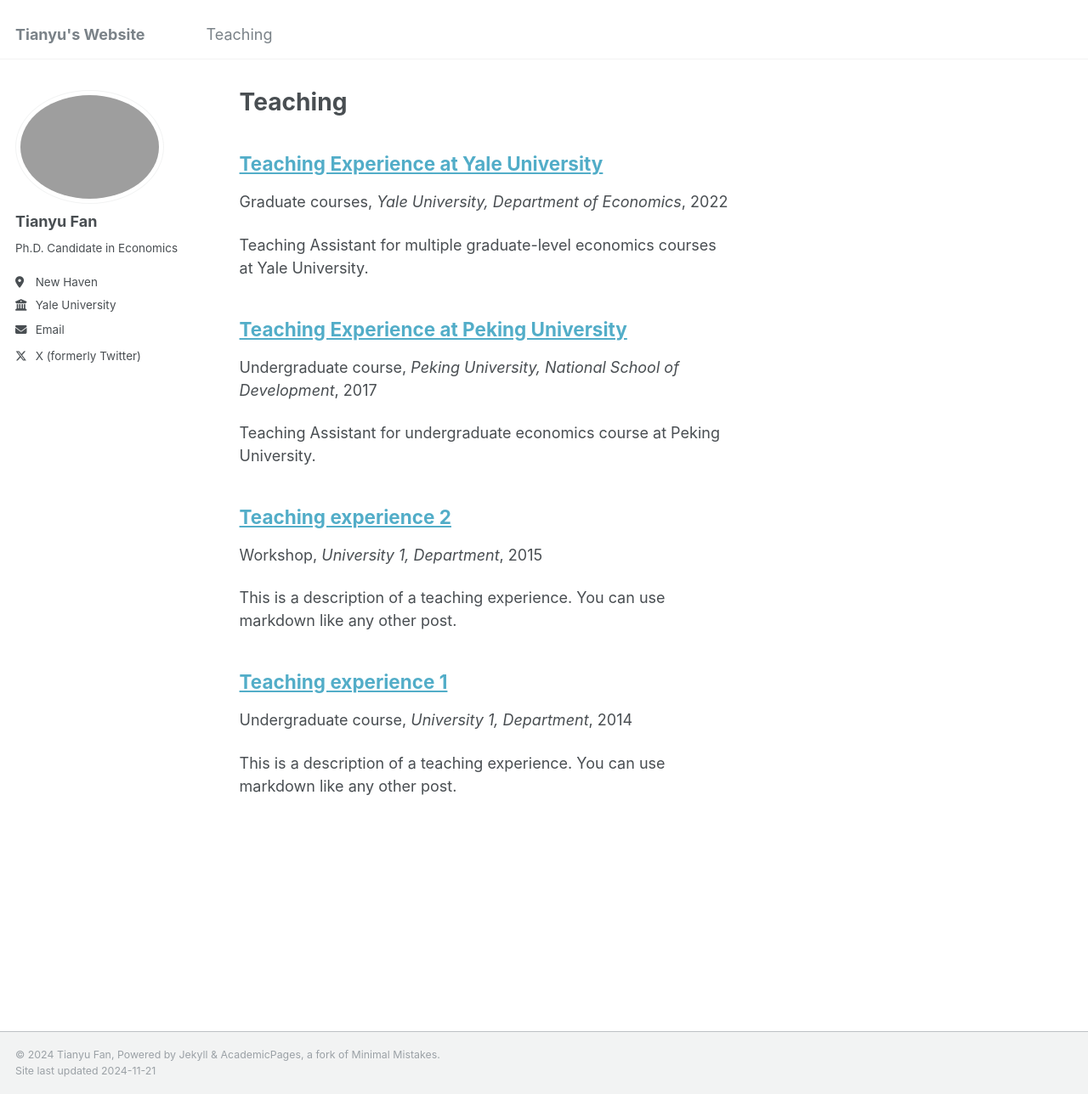
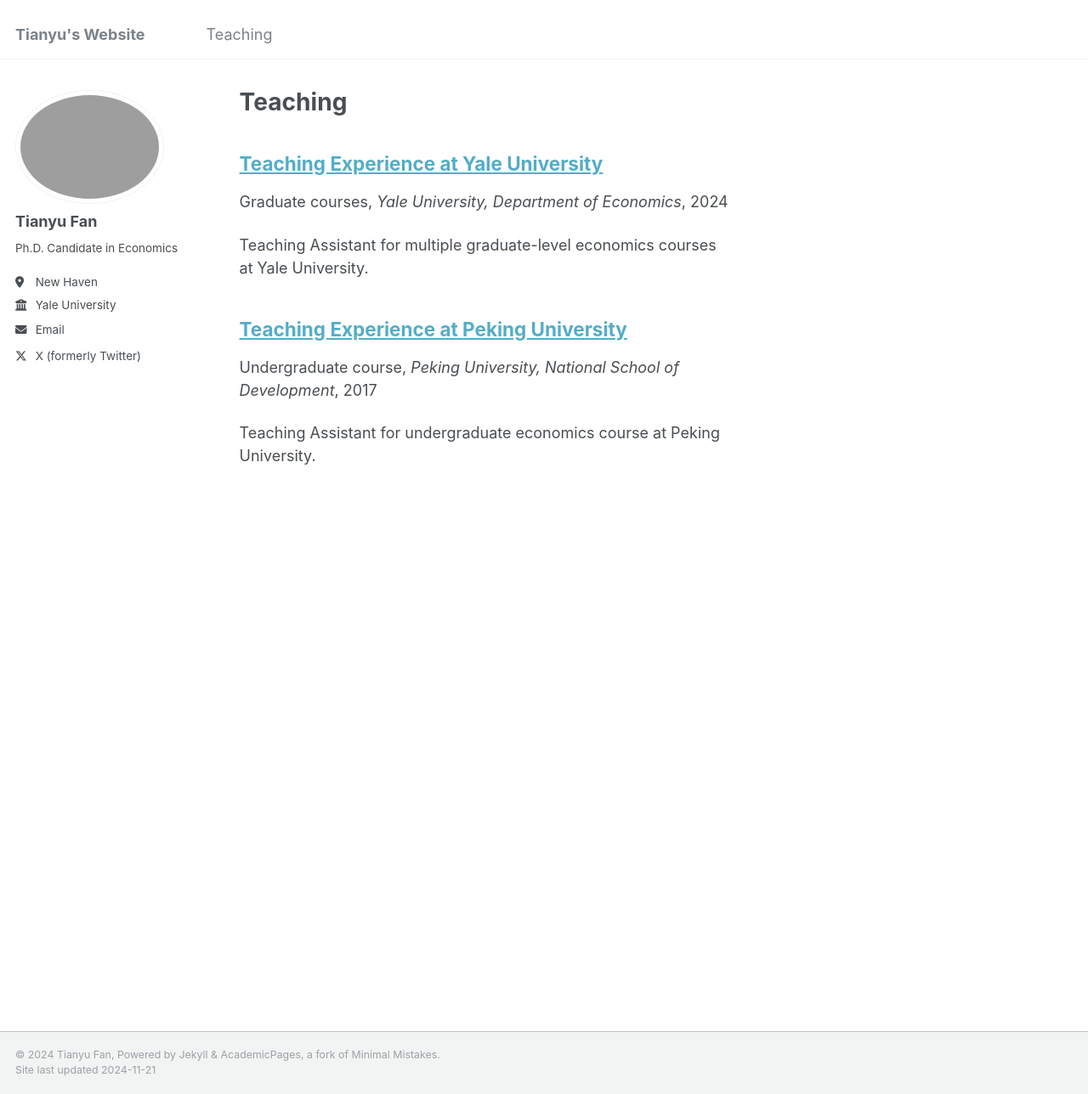
Before and after one commit to tianyufan-econ/tianyufan-econ.github.io, a Jekyll site: the page built from _pages/teaching.html, in a window 1280 px wide and 1288 px high. Shown: the whole window at 85% size. Built offline with Jekyll 4.4.1, drawn with Linux system fonts in a browser that asks for light colours.

Commit message:
teaching

```diff
--- a/_config.yml
+++ b/_config.yml
@@ -253,7 +253,7 @@ defaults:
     values:
       layout: single
       author_profile: true
-      share: true
+      share: false
       comments: true
   # _publications
   - scope:
--- a/_teaching/2014-spring-teaching-1.md
+++ /dev/null
@@ -1,20 +0,0 @@
----
-title: "Teaching experience 1"
-collection: teaching
-type: "Undergraduate course"
-permalink: /teaching/2014-spring-teaching-1
-venue: "University 1, Department"
-date: 2014-01-01
-location: "City, Country"
----
-
-This is a description of a teaching experience. You can use markdown like any other post.
-
-Heading 1
-======
-
-Heading 2
-======
-
-Heading 3
-======
--- a/_teaching/2015-spring-teaching-2.md
+++ /dev/null
@@ -1,20 +0,0 @@
----
-title: "Teaching experience 2"
-collection: teaching
-type: "Workshop"
-permalink: /teaching/2015-spring-teaching-1
-venue: "University 1, Department"
-date: 2015-01-01
-location: "City, Country"
----
-
-This is a description of a teaching experience. You can use markdown like any other post.
-
-Heading 1
-======
-
-Heading 2
-======
-
-Heading 3
-======
--- a/_teaching/2022-2024-teaching-yale.md
+++ b/_teaching/2022-2024-teaching-yale.md
@@ -4,7 +4,7 @@ collection: teaching
 type: "Graduate courses"
 permalink: /teaching/2022-2024-teaching-yale
 venue: "Yale University, Department of Economics"
-date: 2022-09-01
+date: 2024-09-01
 location: "New Haven, USA"
 ---
 
```
